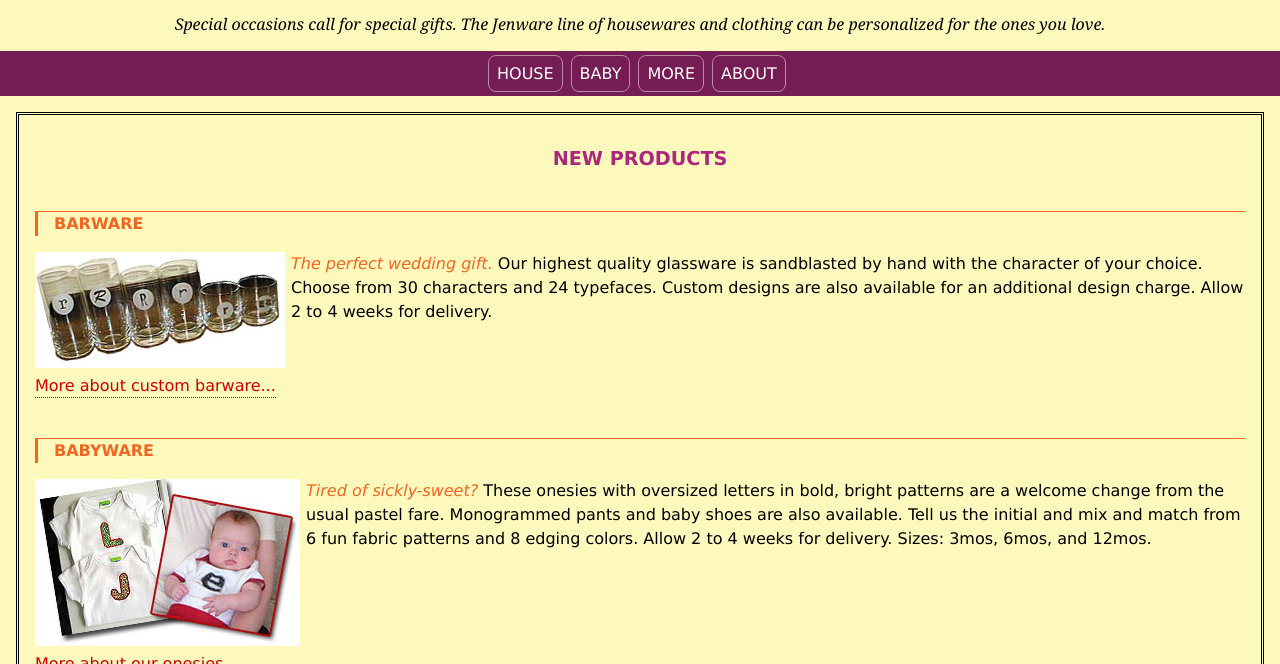
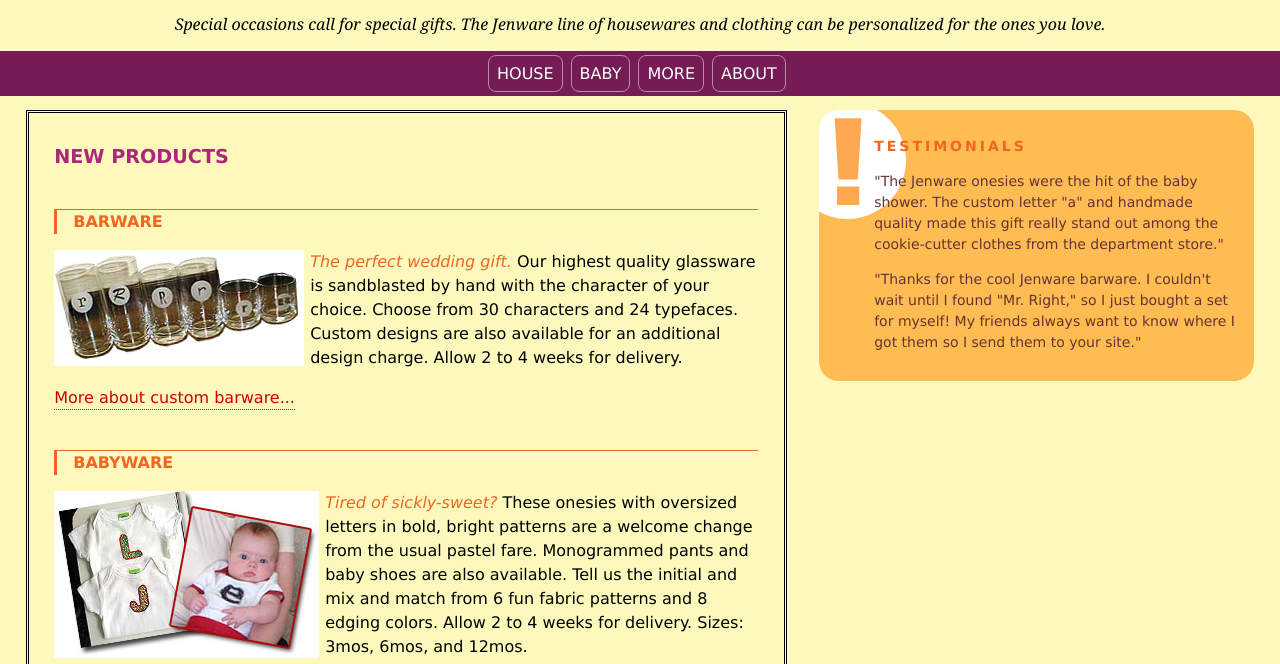
Before and after one commit to Steveaspro/learning-web-design, a plain HTML site: page jenware/jenware.html in a window 1280 px wide. Shown: the part 136-800 px from the top of the page. Drawn offline with Linux system fonts and the light colour scheme.

Commit message:
15-3 completed

```diff
--- a/jenware/jenware.html
+++ b/jenware/jenware.html
@@ -123,18 +123,20 @@
 
         line-height: 1.5em;
 
-        padding: 1em;
-        margin: 1em;
+        padding: 1em 2%;
+        margin: 0 2% 1em;
         clear: both;
-        overflow: hidden;
+        float: left;
+        width: 55%;
         }
       #products h2 {
   font-size: 1.2em;
         color: #ac267b;
 
-        text-align: center;
+        text-align: left;
 
         text-transform: uppercase;
+
       }
       #products h3 {
   font-size: 1em;
@@ -165,8 +167,9 @@
         padding: 1em;
         padding-left: 55px;
         border-radius: 20px;
-        margin: 1em 10%
+        margin: 1em 2% 1em 64%;
       }
+
 
 #testimonials h2 {
   font-size: 1em;
@@ -192,8 +195,11 @@
 
       p#copyright {
   color:#663333;
+
         font-size: .8em;
+
         text-align: center;
+        clear: left;
       }
 
 
```
Lines whose indentation alone changed are shown as unchanged.
